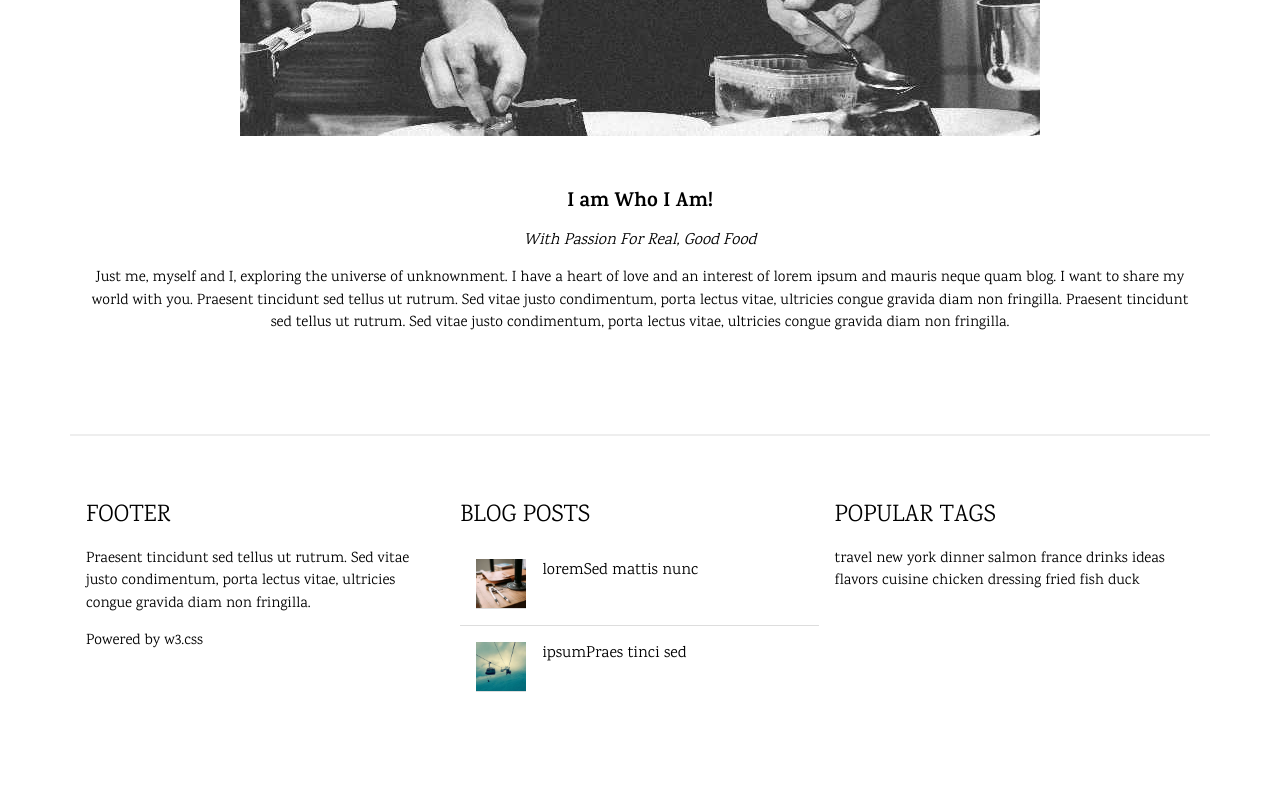
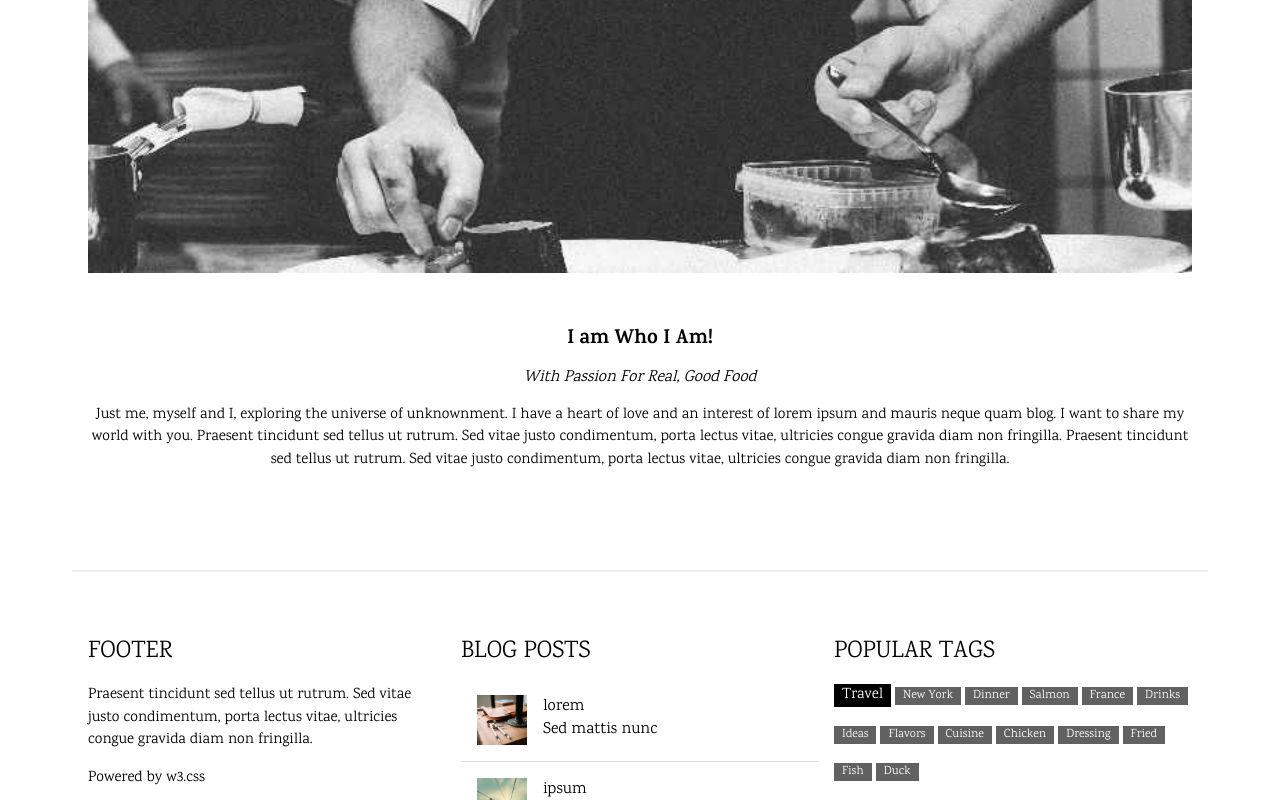
Before and after one commit to OmidMozafari/Food-Blog, a plain HTML site: page Food Blog.html in a window 1280 px wide. Shown: the part 2000-2800 px from the top of the page. Before the commit the page ends 2740 px from the top, so only its background shows below. Drawn offline with Linux system fonts and the light colour scheme.

Commit message:
successfully fixed some bugs, completed the sections, found some mistakes through the codes, and made the project ready for responsive. But, there is a minor problem, that makes the project challenging for responsive. Anyway, will responsive it on the upcoming day.

```diff
--- a/Food Blog.css
+++ b/Food Blog.css
@@ -7,19 +7,26 @@
 body{
     font-family: "Karma", sans-serif;
 }
+.container{
+    max-width: 1200px;
+    margin:auto;
+    padding: 0 32px 8px;
+    /* padding: 8px 16px; */
+}
 header{
     width: 100%;
     position: sticky;
     top: 0;
-    z-index: 1;
     text-align: center;
+    background-color: #fff;
+    max-width: 1200px;
+    /* margin: 0 75px; */
 }
 nav{
  padding: 16px 0;
  text-align: center;
- margin: 0 ;
- max-width: 1200px;
- margin: auto;
+ height: 90px;
+
 }
 
 nav ul{
@@ -32,11 +39,14 @@
     padding: 0;
     text-transform: capitalize;
 }
-#nav-icon i {
-    display: inline-block;
+
+#nav-icon{
     padding: 8px 16px;
 }
-#nav-icon i:hover {
+#nav-icon i {
+    font-size: 18px;
+}
+#nav-icon:hover {
     background-color: rgb(187, 182, 182);
     cursor: pointer;
 }
@@ -48,24 +58,15 @@
 
 /* main part styles */
 
-/* this is the overall container after and functions after the header and nav */
-
-.container{
-    max-width: 1200px;
-    margin: 0 70px 0;
-    /* padding: 8px 16px; */
-}
-/* this is the overall container after and functions after the header and nav */
-
 main{
     display: flex;
     flex-direction: column;
+    margin-top: 20px;
 }
 
 /* the first sections styles of main */
 #first-main-section{
     display: flex;
-    margin-top: 100px;
     padding:16px 8px;
 }
 .first-section-item-containers{
@@ -132,6 +133,9 @@
     text-decoration: none;
     color: black;
 }
+.third-section-items i {
+    font-size: 9px !important; /* Forcefully apply the font size */
+}
 .third-section-items:hover{
     background-color: black;
     color: white;
@@ -164,8 +168,15 @@
     font-weight: 400;
     font-size: 24px;
 }
+.fourth-section-img-container{
+    width: 100%;
+}
+.fourth-section-img-container img{
+    width: 100%;
+}
 .fourth-section-text-container{
     padding: 32px 0;
+    width: 100%;
 }
 .fourth-section-text-container h4{
     margin: 10px 0;
@@ -210,17 +221,58 @@
     text-decoration: none;
     color: black;
 }
+
+/* footer second section */
 .footer-containers ul li{
     padding: 16px;
     list-style-type: none;
     display: flex;
+}
+.footer-containers ul li:hover{
+background-color: rgb(214, 206, 206);
 }
 .footer-containers ul li img{
     width: 50px;
     height: 50px;
     margin-right: 16px;
 }
-.footer-containers ul :nth-child(1){
+.footer-containers ul li span{
+    display: inline-block;
+}
+#first-li-of-blog-post-of-footer{
     border-bottom: 1px solid #ddd;
 }
+/* footer second section */
+
+/* footer third container */
+.popular-tags-span-container{
+    margin: 15px 0;
+}
+.popular-tags-span-container :nth-child(1){
+    padding: 0 8px;
+    font-size: 15px;
+    color: #fff;
+    background-color: #000;
+    text-align: center;
+    text-transform: capitalize;
+    margin-bottom: 16px;
+    display: inline-block;
+
+}
+.popular-tags-span-items{
+    padding: 0 8px;
+    font-size: 12px;
+    color: #fff;
+    background-color: #616161;
+    text-align: center;
+    text-transform: capitalize;
+    margin-bottom: 16px;
+    display: inline-block;
+   justify-content: center;
+   align-items: center;
+}
+
+
+/* footer third container */
+
 /* footer part styles */
--- a/Food Blog.html
+++ b/Food Blog.html
@@ -9,6 +9,7 @@
     <link rel="stylesheet" href="css/all.min.css">
 </head>
 <body>
+    <div class="container">
 
 
         <!-- header part -->
@@ -23,11 +24,12 @@
             </nav>
         </header>
 
-        <div class="container">
+
 
         <!-- header part -->
 
         <!-- main part -->
+
 
         <main>
 
@@ -177,18 +179,23 @@
                 <h3>blog posts</h3>
 
                 <ul>
-                    <li>
+                    <li id="first-li-of-blog-post-of-footer">
                         <img src="workshop.jpg" alt="a workshop photo">
-                        <span>lorem</span>
-                        <br>
-                        <span>Sed mattis nunc</span>
+
+                        <div class="blog-posts-spans"><span>lorem</span>
+                            <br>
+                            <span>Sed mattis nunc</span>
+                        </div>
+
                     </li>
 
                     <li>
                         <img src="gondol.jpg" alt="a gondol photo">
-                        <span>ipsum</span>
-                        <br>
-                        <span>Praes tinci sed</span>
+                        <div class="blog-posts-spans">
+                            <span>ipsum</span>
+                            <br>
+                            <span>Praes tinci sed</span>
+                        </div>
                     </li>
                </ul>
             </div>
```
